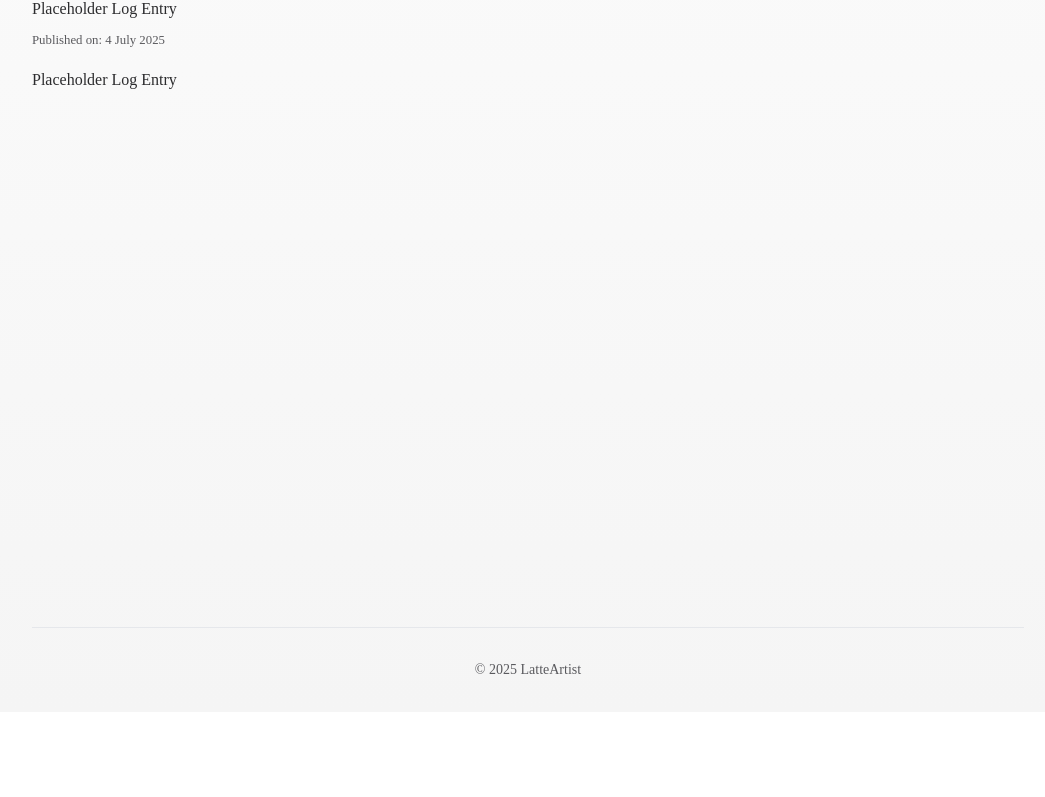
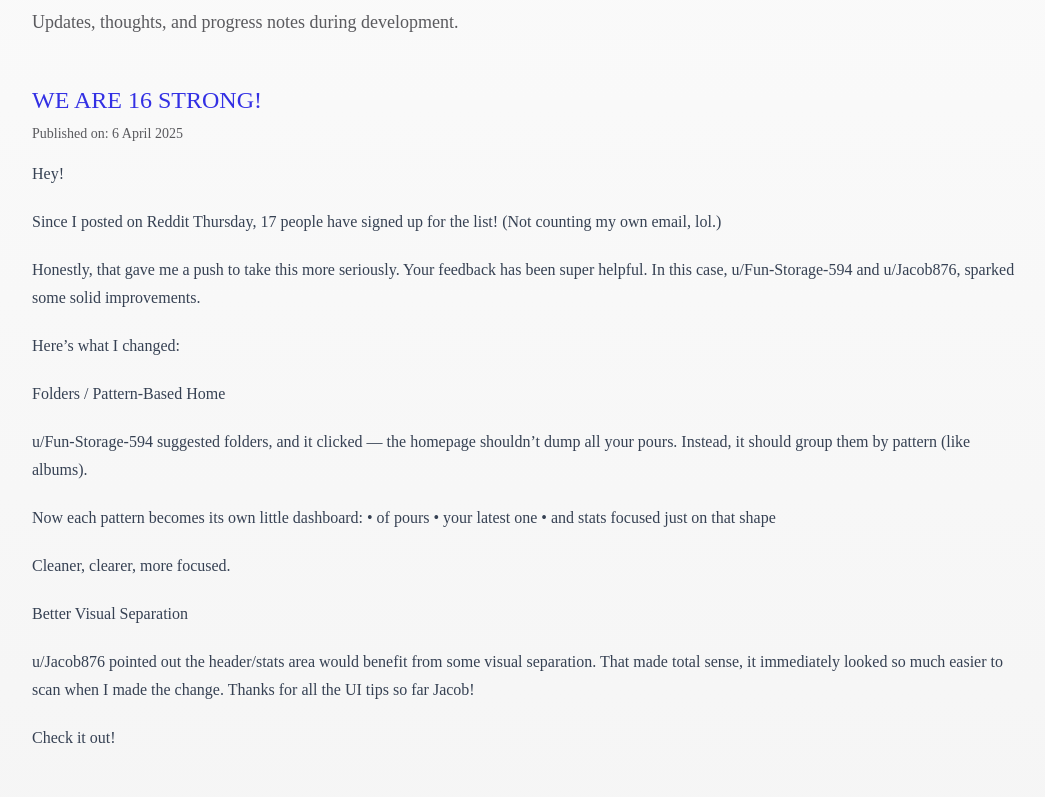
Before and after one commit to pbantolas/latteartist-site, an Astro site: page /log in a window 1280 px wide. Shown: the part 88-885 px from the top of the page, without its empty margins (112-1157 px from the left). Before the commit the page ends 800 px from the top, so only its background shows below. Built offline with nearby package versions, Linux system fonts and the light colour scheme; Astro itself is replaced by a stand-in of ours.

Commit message:
add prose, log page changes

```diff
--- a/package.json
+++ b/package.json
@@ -13,5 +13,8 @@
     "@tailwindcss/vite": "^4.1.3",
     "astro": "^5.6.1",
     "tailwindcss": "^4.1.3"
+  },
+  "devDependencies": {
+    "@tailwindcss/typography": "^0.5.16"
   }
 }
--- a/src/content/log/placeholder-log.md
+++ /dev/null
@@ -1,6 +0,0 @@
----
-title: "Placeholder Log Entry"
-pubDate: 2025-07-04 # Using today's date as specified in the prompt (new Date())
----
-
-# Placeholder Log Entry
--- /dev/null
+++ b/src/content/log/update-1.md
@@ -0,0 +1,29 @@
+---
+title: "We are 16 strong!"
+pubDate: 2025-04-06 # Using today's date as specified in the prompt (new Date())
+---
+
+Hey!
+
+Since I posted on Reddit Thursday, 17 people have signed up for the list! (Not counting my own email, lol.)
+
+Honestly, that gave me a push to take this more seriously. Your feedback has been super helpful. In this case, u/Fun-Storage-594 and u/Jacob876, sparked some solid improvements.
+
+Here’s what I changed:
+
+Folders / Pattern-Based Home
+
+u/Fun-Storage-594 suggested folders, and it clicked — the homepage shouldn’t dump all your pours. Instead, it should group them by pattern (like albums).
+
+Now each pattern becomes its own little dashboard:
+• of pours
+• your latest one
+• and stats focused just on that shape
+
+Cleaner, clearer, more focused.
+
+Better Visual Separation
+
+u/Jacob876 pointed out the header/stats area would benefit from some visual separation. That made total sense, it immediately looked so much easier to scan when I made the change. Thanks for all the UI tips so far Jacob!
+
+Check it out!
--- a/src/pages/log.astro
+++ b/src/pages/log.astro
@@ -27,46 +27,37 @@ const renderedEntries = await Promise.all(
 	title="Log"
 	description="Development log and updates for the LatteArtist project."
 >
-	<h1>Development Log</h1>
-	<p>Updates, thoughts, and progress notes during development.</p>
+	<h1
+		class="text-4xl md:text-5xl font-semibold mb-4 text-title-light dark:text-title-dark"
+	>
+		Development Log
+	</h1>
+	<p class="text-lg font-light text-secondary mb-12">
+		Updates, thoughts, and progress notes during development.
+	</p>
 
 	{
 		renderedEntries.map((entry, index) => (
-			<article>
-				<h2>{entry.data.title}</h2>
-				<p>
-					<small>
+			<article class="mb-12">
+				<h2 class="text-2xl font-medium uppercase mb-2 text-title-light dark:text-title-dark">
+					{entry.data.title}
+				</h2>
+				<p class="text-sm text-secondary block mb-4">
 					Published on:{" "}
 					{entry.data.pubDate.toLocaleDateString("en-GB", {
 						year: "numeric",
 						month: "long",
 						day: "numeric",
 					})}
-					</small>
 				</p>
+				<div class="prose dark:prose-invert max-w-none prose-p:text-foreground prose-headings:text-title-light dark:prose-headings:text-title-dark prose-a:text-link hover:prose-a:text-link-hover prose-strong:text-foreground">
 					<entry.Content />
+				</div>
 				{/* Add a separator unless it's the last entry */}
-				{index < renderedEntries.length - 1 && <hr />}
+				{index < renderedEntries.length - 1 && (
+					<hr class="mt-12 mb-12 border-t border-gray-200 dark:border-gray-700" />
+				)}
 			</article>
 		))
 	}
 </Layout>
-
-<style>
-	article {
-		margin-bottom: 2rem; /* Add space between log entries */
-	}
-	hr {
-		margin-top: 2rem;
-		border: none;
-		border-top: 1px solid var(--border-color);
-	}
-	h2 {
-		margin-bottom: 0.5rem;
-	}
-	p small {
-		color: var(--text-secondary);
-		display: block;
-		margin-bottom: 1rem;
-	}
-</style>
--- a/src/styles/global.css
+++ b/src/styles/global.css
@@ -2,6 +2,7 @@
 /* @import "tailwindcss/preflight";
 @tailwind utilities; */
 @import "tailwindcss";
+@plugin "@tailwindcss/typography";
 /* Replaces components in v4 */
 
 :root {
--- a/tailwind.config.mjs
+++ b/tailwind.config.mjs
@@ -18,5 +18,6 @@ export default {
 				},
 			});
 		}),
+		require("@tailwindcss/typography"),
 	],
 };
```
Also changed, not shown: 1 other file. Lines whose indentation alone changed are shown as unchanged.
